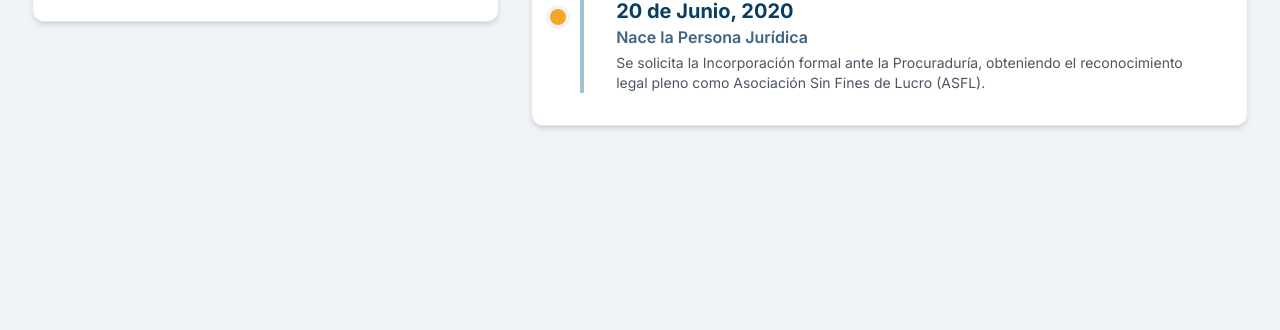
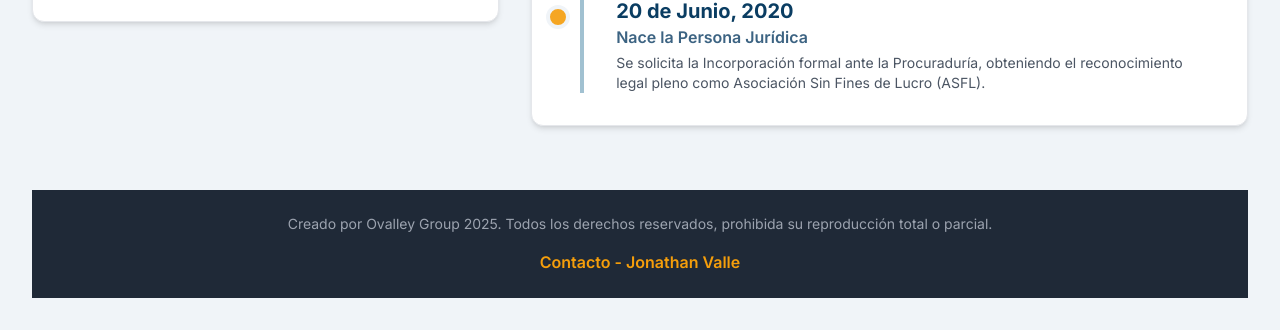
Before and after one commit to jovalleyz/estatutoscaii, a plain HTML site: page index.html in a window 1280 px wide. Shown: the part 791-1121 px from the top of the page. Before the commit the page ends 949 px from the top, so only its background shows below. Drawn offline with nearby package versions, Linux system fonts and the light colour scheme.

Commit message:
Update index.html

```diff
--- a/index.html
+++ b/index.html
@@ -257,6 +257,16 @@
                  </div>
             </section>
 
+      <footer class="bg-gray-800 text-white mt-16">
+        <div class="container mx-auto py-6 px-4 sm:px-6 lg:px-8 text-center">
+            <p class="text-sm text-gray-400">Creado por Ovalley Group 2025. Todos los derechos reservados, prohibida su reproducción total o parcial.</p>
+            <div class="mt-4">
+                <a href="https://wa.me/18295341802" target="_blank" rel="noopener noreferrer" class="text-amber-500 hover:text-amber-400 font-semibold transition-colors">
+                    Contacto - Jonathan Valle
+                </a>
+            </div>
+        </div>
+    </footer>
 
 <script type="module">
     document.addEventListener('DOMContentLoaded', async function () {
```
